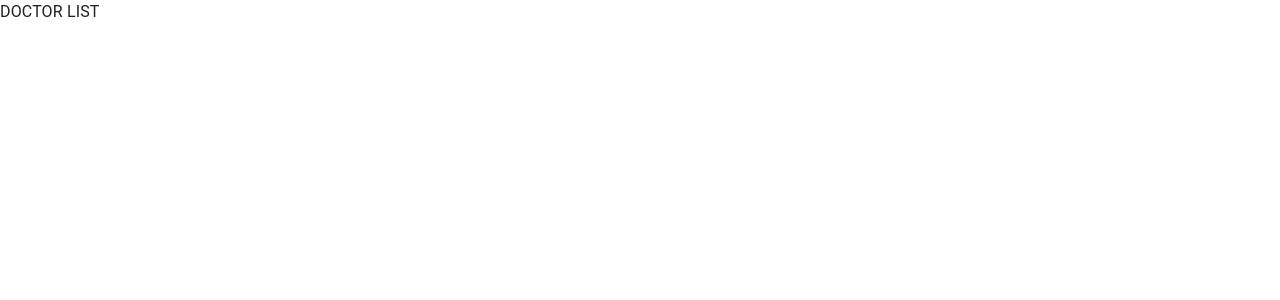
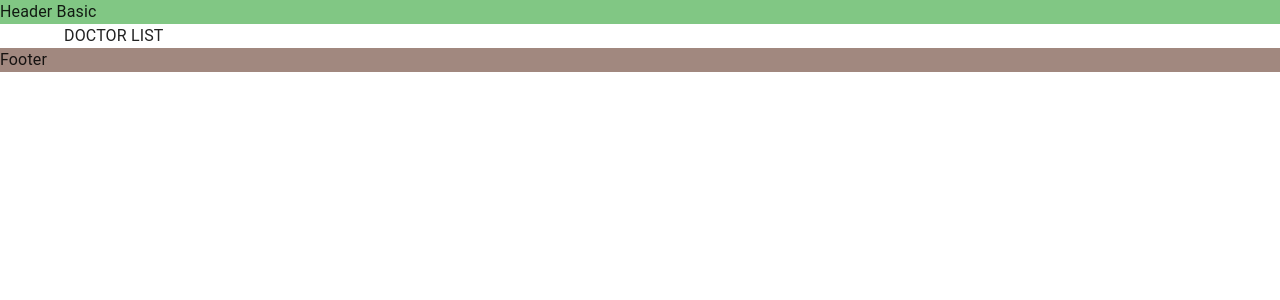
Before and after one commit to Tokhirjonov15/medbook-next, a Next.js app: page /doctor in a window 1280 px wide. Shown: the top 300 px of the page. Built offline with nearby package versions, Linux system fonts and the light colour scheme.

Commit message:
feat: integration Header and Footer via Layouts

```diff
--- /dev/null
+++ b/libs/components/layout/LayoutBasic.tsx
@@ -0,0 +1,25 @@
+import { Stack } from "@mui/material";
+import Head from "next/head";
+
+const withLayoutBasic = (Component: any) => {
+  return (props: any) => {
+    return (
+      <>
+        <Head>
+          <title>MedBook</title>
+        </Head>
+        <Stack id="pc-wrap">
+          <Stack sx={{ background: "#81c784" }}>Header Basic</Stack>
+
+          <Stack id={"main"}>
+            <Component {...props} />
+          </Stack>
+
+          <Stack sx={{ background: "#a1887f" }}>Footer</Stack>
+        </Stack>
+      </>
+    );
+  };
+};
+
+export default withLayoutBasic;
--- a/pages/community/index.tsx
+++ b/pages/community/index.tsx
@@ -1,6 +1,8 @@
+import withLayoutBasic from "@/libs/components/layout/LayoutBasic";
+import { NextPage } from "next";
 import { useState } from "react";
 
-const Community = () => {
+const Community: NextPage = () => {
   console.log("COMMUNITY COMPONENT - PAGES ROUTER");
   const [title, setTitle] = useState<string>("hello");
   return (
@@ -13,4 +15,4 @@
   );
 };
 
-export default Community;
+export default withLayoutBasic(Community);
--- a/pages/doctor/index.tsx
+++ b/pages/doctor/index.tsx
@@ -1,5 +1,9 @@
-const DoctorList = () => {
-  return <div>DOCTOR LIST</div>;
+import withLayoutBasic from "@/libs/components/layout/LayoutBasic";
+import { Container } from "@mui/material";
+import { NextPage } from "next";
+
+const DoctorList: NextPage = () => {
+  return <Container>DOCTOR LIST</Container>;
 };
 
-export default DoctorList;
+export default withLayoutBasic(DoctorList);
```
Also changed, not shown: libs/components/layout/LayoutHome.tsx (added, +25 -0 lines), pages/doctor/[doctorId]/index.tsx (deleted, +0 -9 lines), pages/doctor/detail.tsx (added, +8 -0 lines).
